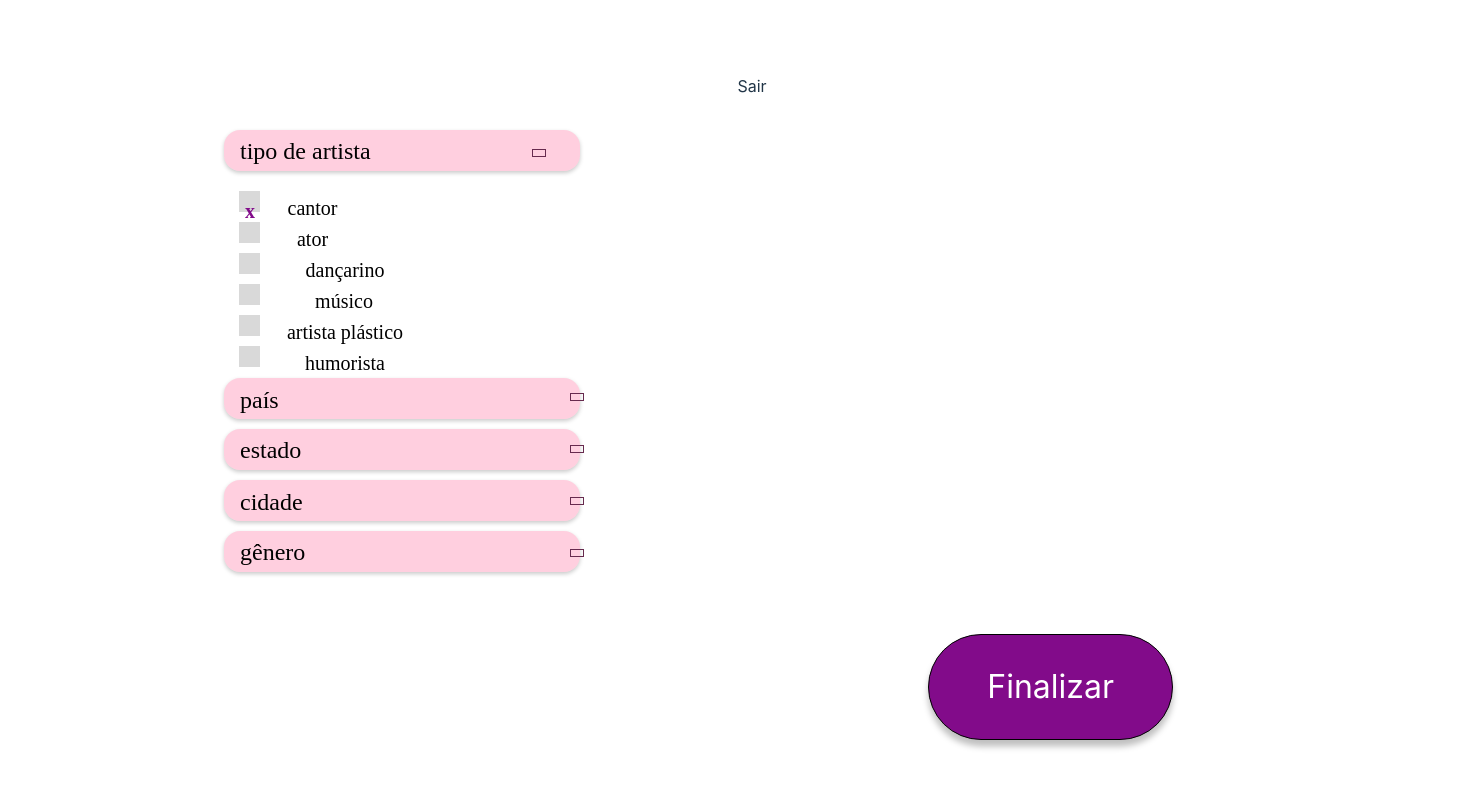
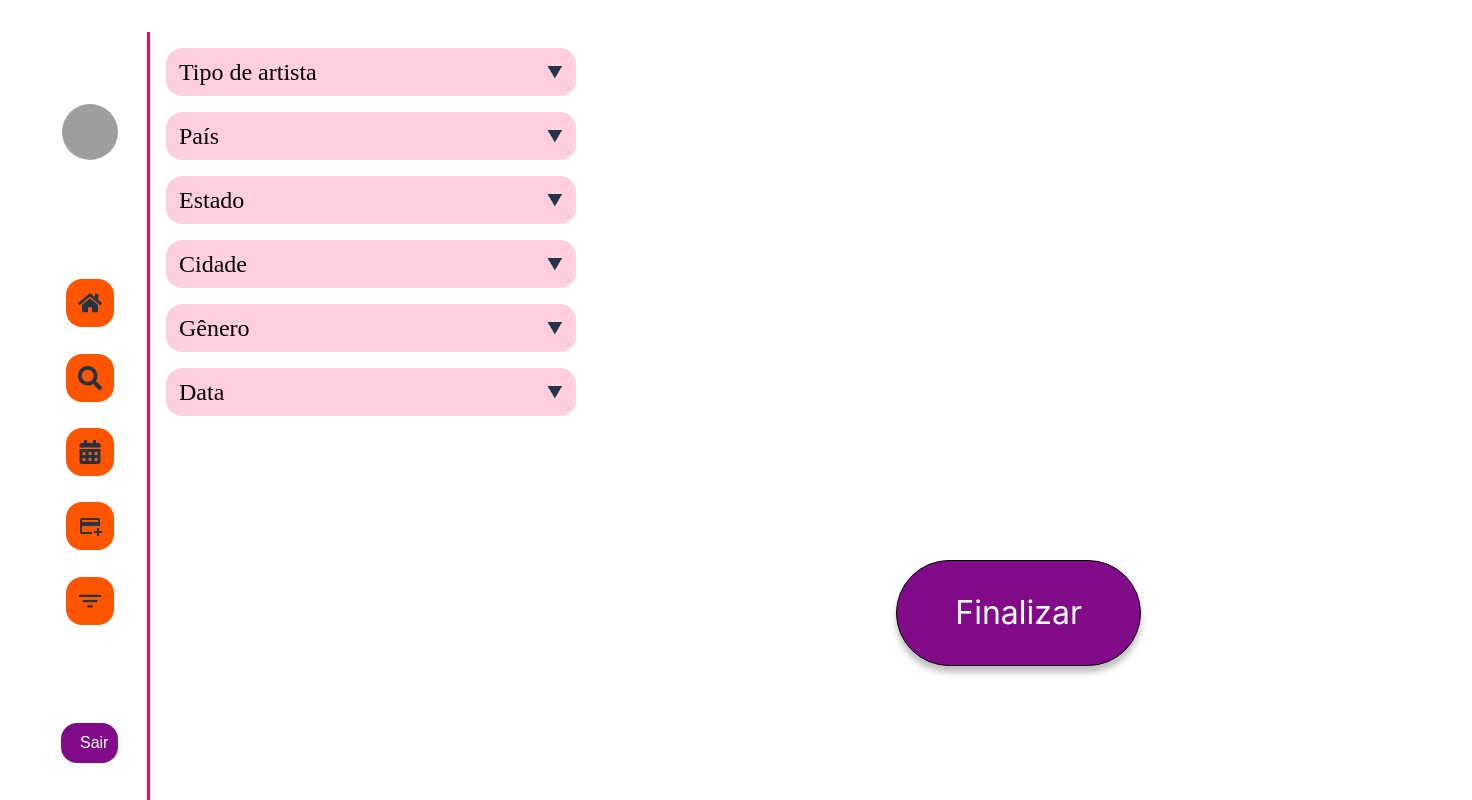
Before and after one commit to liviaguirao/aee, a React (Vite) app in the folder front-end/: page /filtro_artista in a window 1280 px wide. Shown: the top 800 px of the page, 1472 px wide, since content can reach past the window. Built offline with nearby package versions, Linux system fonts and the light colour scheme; grey boxes are pictures that could not be loaded.

Commit message:
Ajeitanto filtro_artista

```diff
--- a/front-end/src/pages/Filtro_artista.jsx
+++ b/front-end/src/pages/Filtro_artista.jsx
@@ -1,77 +1,212 @@
-import { useNavigate } from 'react-router-dom'
-import '../styles/App.css'
-import '../styles/Style.css'
-
+import { useNavigate } from 'react-router-dom';
+import React, { useState } from 'react';
+import DatePicker from 'react-datepicker';
+import 'react-datepicker/dist/react-datepicker.css';
+import '../styles/App.css';
+import '../styles/Style.css';
+import Navbar from '../components/navbar';
 
 function Filtro_artista() {
   const navigate = useNavigate();
 
-    function handleFilterClick_criar() {
+  const [expandedFilter, setExpandedFilter] = useState(null);
+  const [selectedCountry, setSelectedCountry] = useState('');
+  const [selectedState, setSelectedState] = useState('');
+  const [selectedCities, setSelectedCities] = useState([]);
+  const [selectedDate, setSelectedDate] = useState(null);
+
+  const countries = [
+    { name: 'Brasil', code: 'BR' },
+    { name: 'Estados Unidos', code: 'US' },
+    { name: 'França', code: 'FR' },
+    { name: 'Alemanha', code: 'DE' }
+  ];
+
+  const statesData = {
+    'BR': ['São Paulo', 'Rio de Janeiro', 'Minas Gerais'],
+    'US': ['Califórnia', 'Nova York', 'Texas'],
+    'FR': ['Île-de-France', 'Provence-Alpes-Côte d\'Azur', 'Auvergne-Rhône-Alpes'],
+    'DE': ['Baviera', 'Berlim', 'Baden-Württemberg']
+  };
+
+  const citiesData = {
+    'São Paulo': ['São Paulo', 'Campinas', 'Santos'],
+    'Rio de Janeiro': ['Rio de Janeiro', 'Niterói', 'Petrópolis'],
+    'Minas Gerais': ['Belo Horizonte', 'Uberlândia', 'Contagem'],
+    'Califórnia': ['Los Angeles', 'San Francisco', 'San Diego'],
+    'Nova York': ['Nova York', 'Buffalo', 'Rochester'],
+    'Texas': ['Houston', 'Austin', 'Dallas'],
+    'Île-de-France': ['Paris', 'Versalhes', 'Saint-Denis'],
+    'Provence-Alpes-Côte d\'Azur': ['Marselha', 'Nice', 'Toulon'],
+    'Auvergne-Rhône-Alpes': ['Lyon', 'Grenoble', 'Clermont-Ferrand'],
+    'Baviera': ['Munique', 'Nuremberg', 'Augsburgo'],
+    'Berlim': ['Berlim'],
+    'Baden-Württemberg': ['Stuttgart', 'Mannheim', 'Karlsruhe']
+  };
+
+  const handleFilterClickCriar = () => {
     navigate('/');
-    }
+  };
 
-    const Button = ({ text, onClick, style, className }) => {
+  const handleExpandFilter = (filter) => {
+    setExpandedFilter(expandedFilter === filter ? null : filter);
+  };
+
+  const filters = [
+    { label: 'Tipo de artista', options: ['Cantor', 'Ator', 'Dançarino', 'Músico', 'Artista plástico', 'Humorista', 'Outro'] },
+    { label: 'País', options: countries.map(country => country.name) },
+    { label: 'Estado', options: selectedCountry ? statesData[countries.find(country => country.name === selectedCountry)?.code] || [] : [] },
+    { label: 'Cidade', options: selectedState ? citiesData[selectedState] || [] : [] },
+    { label: 'Gênero', options: ['Comédia', 'Drama', 'Terror'] },
+    { label: 'Data', options: [] } // Filtro de data tratado separadamente
+  ];
+
+  const Button = ({ text, onClick, className }) => {
     return (
-          <div className={`button-base ${className}`} style={{ ...style }} onClick={onClick}>
+      <div className={`button-base ${className}`} onClick={onClick}>
         {text}
       </div>
     );
   };
 
+  const handleCityChange = (city) => {
+    if (selectedCities.includes(city)) {
+      setSelectedCities(selectedCities.filter(c => c !== city));
+    } else {
+      setSelectedCities([...selectedCities, city]);
+    }
+  };
+
   return (
-    <>
-      <div style={{width: 1440, height: 653, position: 'relative', background: 'white'}}>
-      <Button
-        text="Sair"
-        // onClick={handleSairClick} // Substitua handleSairClick pela função que lida com o clique do botão
-        className="button-sair"
-      />
+    <div style={{ display: 'flex', height: '100vh', background: 'white', width: '100vw' }}>
+      <Navbar />
+      <div style={{ width: '80vw', padding: '2vh', overflowY: 'auto' }}>
         <Button
           text="Finalizar"
-        onClick={handleFilterClick_criar}
-        className={ 'button-finalizar'}
+          onClick={handleFilterClickCriar}
+          className='button-finalizar'
         />
-        <div style={{width: 356, height: 41, left: 192, top: 56, position: 'absolute', background: 'rgba(255, 0, 84, 0.19)', boxShadow: '0px 2px 4px rgba(0, 0, 0, 0.21)', borderRadius: 16}} />
-        <div style={{width: 356, height: 41, left: 192, top: 304, position: 'absolute', background: 'rgba(255, 0, 84, 0.19)', boxShadow: '0px 2px 4px rgba(0, 0, 0, 0.21)', borderRadius: 16}} />
-        <div style={{width: 356, height: 41, left: 192, top: 355, position: 'absolute', background: 'rgba(255, 0, 84, 0.19)', boxShadow: '0px 2px 4px rgba(0, 0, 0, 0.21)', borderRadius: 16}} />
-        <div style={{width: 356, height: 41, left: 192, top: 406, position: 'absolute', background: 'rgba(255, 0, 84, 0.19)', boxShadow: '0px 2px 4px rgba(0, 0, 0, 0.21)', borderRadius: 16}} />
-        <div style={{width: 356, height: 41, left: 192, top: 457, position: 'absolute', background: 'rgba(255, 0, 84, 0.19)', boxShadow: '0px 2px 4px rgba(0, 0, 0, 0.21)', borderRadius: 16}} />
-        <div style={{left: 208, top: 59, position: 'absolute', textAlign: 'right', display: 'flex', justifyContent: 'center', alignItems: 'center', color: 'black', fontSize: 24, fontFamily: 'Manjari', fontWeight: '400', textTransform: 'lowercase', wordWrap: 'break-word'}}>tipo de artista</div>
-        <div style={{left: 208, top: 308, position: 'absolute', textAlign: 'right', display: 'flex', justifyContent: 'center', alignItems: 'center', color: 'black', fontSize: 24, fontFamily: 'Manjari', fontWeight: '400', textTransform: 'lowercase', wordWrap: 'break-word'}}>país</div>
-        <div style={{left: 208, top: 358, position: 'absolute', textAlign: 'right', color: 'black', fontSize: 24, fontFamily: 'Manjari', fontWeight: '400', textTransform: 'lowercase', wordWrap: 'break-word'}}>estado</div>
-        <div style={{left: 208, top: 410, position: 'absolute', textAlign: 'right', color: 'black', fontSize: 24, fontFamily: 'Manjari', fontWeight: '400', textTransform: 'lowercase', wordWrap: 'break-word'}}>cidade</div>
-        <div style={{left: 208, top: 460, position: 'absolute', textAlign: 'right', color: 'black', fontSize: 24, fontFamily: 'Manjari', fontWeight: '400', textTransform: 'lowercase', wordWrap: 'break-word'}}>gênero</div>
-        <div style={{width: 24, height: 24, left: 532, top: 90, position: 'absolute', transform: 'rotate(-180deg)', transformOrigin: '0 0'}}>
-            <div style={{width: 6, height: 12, left: 18, top: 15, position: 'absolute', transform: 'rotate(-90deg)', transformOrigin: '0 0', border: '1px #672A4E solid'}}></div>
+
+        {filters.map((filter, index) => (
+          <div key={index} style={{ marginBottom: '2vh' }}>
+            {/* Filtro principal */}
+            <div
+              style={{
+                width: '30vw',
+                height: '6vh',
+                background: 'rgba(255, 0, 84, 0.19)',
+                borderRadius: 16,
+                cursor: 'pointer',
+                display: 'flex',
+                justifyContent: 'space-between',
+                alignItems: 'center',
+                padding: '0 1vw'
+              }}
+              onClick={() => handleExpandFilter(filter.label)}
+            >
+              <div style={{ fontSize: '150%', fontFamily: 'Manjari', color: 'black' }}>
+                {filter.label}
               </div>
-        <div style={{width: 24, height: 24, left: 520, top: 416, position: 'absolute'}}>
-            <div style={{width: 6, height: 12, left: 18, top: 15, position: 'absolute', transform: 'rotate(-90deg)', transformOrigin: '0 0', border: '1px #672A4E solid'}}></div>
+              <div style={{ transform: expandedFilter === filter.label ? 'rotate(180deg)' : 'rotate(0deg)' }}>
+                ▼
               </div>
-        <div style={{width: 24, height: 24, left: 520, top: 468, position: 'absolute'}}>
-            <div style={{width: 6, height: 12, left: 18, top: 15, position: 'absolute', transform: 'rotate(-90deg)', transformOrigin: '0 0', border: '1px #672A4E solid'}}></div>
             </div>
-        <div style={{width: 24, height: 24, left: 520, top: 312, position: 'absolute'}}>
-            <div style={{width: 6, height: 12, left: 18, top: 15, position: 'absolute', transform: 'rotate(-90deg)', transformOrigin: '0 0', border: '1px #672A4E solid'}}></div>
+
+            {/* Opções do filtro quando expandido */}
+            {expandedFilter === filter.label && (
+              <div
+                style={{
+                  marginTop: '2vh',
+                  color: 'black',
+                  padding: '0.5vw 0',
+                  background: 'rgba(255, 0, 84, 0.1)',
+                  borderRadius: '1vh',
+                  width: 'calc(40vw)',
+                }}
+              >
+                {/* Renderização condicional dos filtros */}
+                {filter.label === 'País' ? (
+                  filter.options.map((option, idx) => (
+                    <div key={idx} style={{ marginBottom: '1vh', display: 'flex', alignItems: 'center' }}>
+                      <input
+                        type="radio"
+                        id={`country-${option}`}
+                        name="country"
+                        value={option}
+                        checked={selectedCountry === option}
+                        onChange={(e) => {
+                          setSelectedCountry(e.target.value);
+                          setSelectedState(''); // Resetar estado ao mudar de país
+                          setSelectedCities([]); // Resetar cidades ao mudar de país
+                        }}
+                      />
+                      <label htmlFor={`country-${option}`} style={{ marginLeft: '1vw', fontSize: '100%' }}>
+                        {option}
+                      </label>
                     </div>
-        <div style={{width: 24, height: 24, left: 520, top: 364, position: 'absolute'}}>
-            <div style={{width: 6, height: 12, left: 18, top: 15, position: 'absolute', transform: 'rotate(-90deg)', transformOrigin: '0 0', border: '1px #672A4E solid'}}></div>
+                  ))
+                ) : filter.label === 'Estado' ? (
+                  filter.options.map((option, idx) => (
+                    <div key={idx} style={{ marginBottom: '1vh', display: 'flex', alignItems: 'center' }}>
+                      <input
+                        type="radio"
+                        id={`state-${option}`}
+                        name="state"
+                        value={option}
+                        checked={selectedState === option}
+                        onChange={(e) => {
+                          setSelectedState(e.target.value);
+                          setSelectedCities([]); // Resetar cidades ao mudar de estado
+                        }}
+                      />
+                      <label htmlFor={`state-${option}`} style={{ marginLeft: '1vw', fontSize: '100%' }}>
+                        {option}
+                      </label>
                     </div>
-        <div style={{width: 21, height: 21, left: 207, top: 117, position: 'absolute', background: '#D9D9D9'}} />
-        <div style={{width: 12, height: 16, left: 212, top: 122, position: 'absolute', color: '#820B8A', fontSize: 20, fontFamily: 'Manjari', fontWeight: '700', textTransform: 'lowercase', wordWrap: 'break-word'}}>x</div>
-        <div style={{width: 21, height: 21, left: 207, top: 148, position: 'absolute', background: '#D9D9D9'}} />
-        <div style={{width: 21, height: 21, left: 207, top: 179, position: 'absolute', background: '#D9D9D9'}} />
-        <div style={{width: 21, height: 21, left: 207, top: 210, position: 'absolute', background: '#D9D9D9'}} />
-        <div style={{width: 21, height: 21, left: 207, top: 241, position: 'absolute', background: '#D9D9D9'}} />
-        <div style={{width: 21, height: 21, left: 207, top: 272, position: 'absolute', background: '#D9D9D9'}} />
-        <div style={{width: 87, height: 18, left: 237, top: 119, position: 'absolute', color: 'black', fontSize: 20, fontFamily: 'Manjari', fontWeight: '400', textTransform: 'lowercase', wordWrap: 'break-word'}}>CANTOR</div>
-        <div style={{width: 87, height: 18, left: 237, top: 150, position: 'absolute', color: 'black', fontSize: 20, fontFamily: 'Manjari', fontWeight: '400', textTransform: 'lowercase', wordWrap: 'break-word'}}>ATOR</div>
-        <div style={{width: 152, height: 18, left: 237, top: 181, position: 'absolute', color: 'black', fontSize: 20, fontFamily: 'Manjari', fontWeight: '400', textTransform: 'lowercase', wordWrap: 'break-word'}}>DANÇARINO</div>
-        <div style={{width: 152, height: 18, left: 236, top: 212, position: 'absolute', color: 'black', fontSize: 20, fontFamily: 'Manjari', fontWeight: '400', textTransform: 'lowercase', wordWrap: 'break-word'}}>músico</div>
-        <div style={{width: 152, height: 18, left: 237, top: 243, position: 'absolute', color: 'black', fontSize: 20, fontFamily: 'Manjari', fontWeight: '400', textTransform: 'lowercase', wordWrap: 'break-word'}}>artista plástico</div>
-        <div style={{width: 152, height: 18, left: 237, top: 274, position: 'absolute', color: 'black', fontSize: 20, fontFamily: 'Manjari', fontWeight: '400', textTransform: 'lowercase', wordWrap: 'break-word'}}>HUMORISTA</div>
+                  ))
+                ) : filter.label === 'Cidade' ? (
+                  filter.options.map((option, idx) => (
+                    <div key={idx} style={{ marginBottom: '1vh', display: 'flex', alignItems: 'center' }}>
+                      <input
+                        type="checkbox"
+                        id={`city-${option}`}
+                        name="city"
+                        value={option}
+                        checked={selectedCities.includes(option)}
+                        onChange={() => handleCityChange(option)}
+                      />
+                      <label htmlFor={`city-${option}`} style={{ marginLeft: '1vw', fontSize: '100%' }}>
+                        {option}
+                      </label>
                     </div>
-    </>
-  )
+                  ))
+                ) : filter.label === 'Data' ? (
+                  <div style={{ marginTop: '1vh', display: 'flex', justifyContent: 'flex-start' }}>
+                    <DatePicker
+                      selected={selectedDate}
+                      onChange={(date) => setSelectedDate(date)}
+                      dateFormat="dd/MM/yyyy"
+                      placeholderText="Selecione uma data"
+                      className="date-picker"
+                    />
+                  </div>
+                ) : (
+                  filter.options.map((option, idx) => (
+                    <div key={idx} style={{ marginBottom: '1vh', display: 'flex', alignItems: 'center' }}>
+                      <input type="checkbox" id={`${filter.label}-${option}`} />
+                      <label htmlFor={`${filter.label}-${option}`} style={{ marginLeft: '1vw', fontSize: '100%' }}>
+                        {option}
+                      </label>
+                    </div>
+                  ))
+                )}
+              </div>
+            )}
+          </div>
+        ))}
+      </div>
+    </div>
+  );
 }
 
-export default Filtro_artista
+export default Filtro_artista;
--- a/front-end/src/pages/Sel_filtros.jsx
+++ b/front-end/src/pages/Sel_filtros.jsx
@@ -1,6 +1,7 @@
 import { useNavigate } from 'react-router-dom'
 import '../styles/App.css'
 import '../styles/Style.css'
+import Navbar from '../components/navbar';
 
 function Sel_filtros() {
   const navigate = useNavigate();
@@ -28,11 +29,7 @@ function Sel_filtros() {
   return (
     <>
       <div style={{width: '100vw', height: '100vh', position: 'relative', background: 'white'}}>
-        <Button
-          text="Sair"
-          // onClick={handleSairClick} // Substitua handleSairClick pela função que lida com o clique do botão
-          className="button-sair"
-        />
+        <Navbar />
         <div style={{left: '23vw', top: '10vh', position: 'absolute', textAlign: 'center', color: 'black', fontSize: '400%', fontFamily: 'Manjari', fontWeight: '400', textTransform: 'lowercase', wordWrap: 'break-word'}}>Você é um artista ou um evento?</div>
         <Button
           text="Artista"
```
Lines whose indentation alone changed are shown as unchanged.
